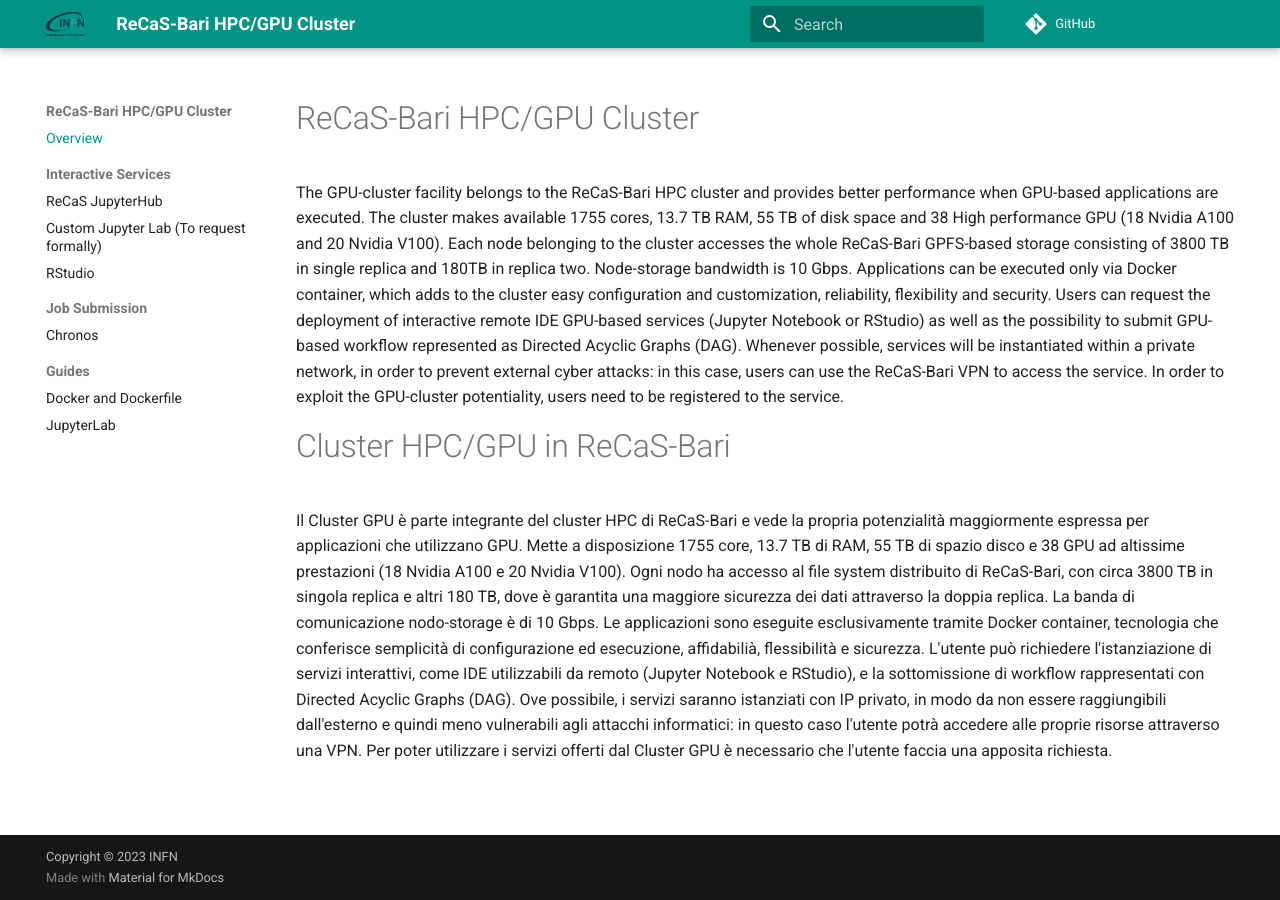
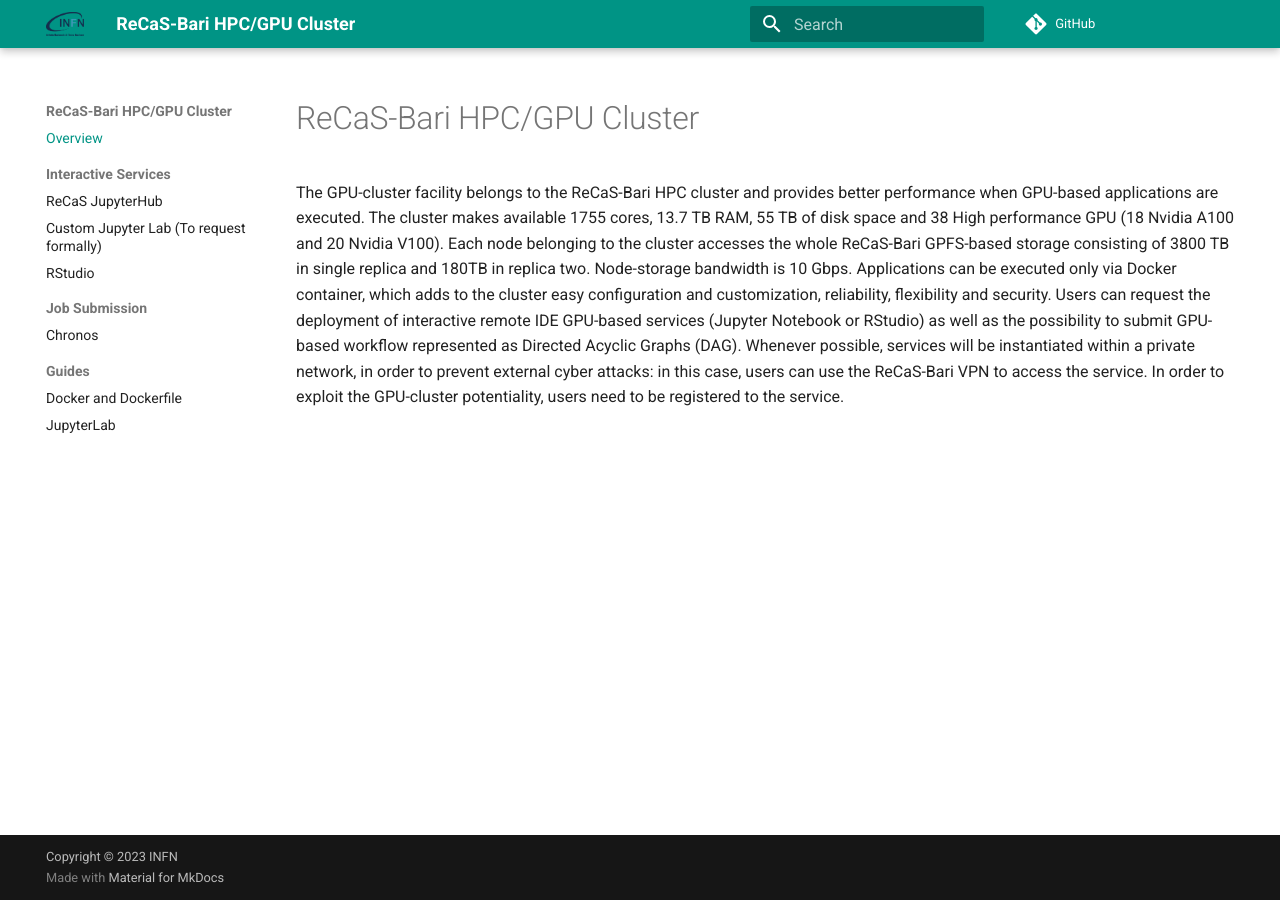
Before and after one commit to jvino/cluster-hpc-gpu-guides, an MkDocs documentation site: the page built from docs/index.md, in a window 1280 px wide. Built offline with MkDocs 1.6.1 and Material for MkDocs 9.7.7, drawn with Linux system fonts in a browser that asks for light colours; comment, search, counter and statistics services are not loaded.

```diff
--- a/docs/index.md
+++ b/docs/index.md
@@ -3,11 +3,3 @@
 Applications can be executed only via Docker container, which adds to the cluster easy configuration and customization, reliability, flexibility and security.
 Users can request the deployment of interactive remote IDE GPU-based services (Jupyter Notebook or RStudio) as well as the possibility to submit GPU-based workflow represented as Directed Acyclic Graphs (DAG).
 Whenever possible, services will be instantiated within a private network, in order to prevent external cyber attacks: in this case, users can use the ReCaS-Bari VPN to access the service. In order to exploit the GPU-cluster potentiality, users need to be registered to the service.
-
-
-
-# Cluster HPC/GPU in ReCaS-Bari
-Il Cluster GPU è parte integrante del cluster HPC di ReCaS-Bari e vede la propria potenzialità maggiormente espressa per applicazioni che utilizzano GPU. Mette a disposizione 1755 core, 13.7 TB di RAM, 55 TB di spazio disco e 38 GPU ad altissime prestazioni (18 Nvidia A100 e 20 Nvidia V100). Ogni nodo ha accesso al file system distribuito di ReCaS-Bari, con circa 3800 TB in singola replica e altri 180 TB, dove è garantita una maggiore sicurezza dei dati attraverso la doppia replica. La banda di comunicazione nodo-storage è di 10 Gbps.
-Le applicazioni sono eseguite esclusivamente tramite Docker container, tecnologia che conferisce semplicità di configurazione ed esecuzione, affidabilià, flessibilità e sicurezza.
-L'utente può richiedere l'istanziazione di servizi interattivi, come IDE utilizzabili da remoto (Jupyter Notebook e RStudio), e la sottomissione di workflow rappresentati con Directed Acyclic Graphs (DAG).
-Ove possibile, i servizi saranno istanziati con IP privato, in modo da non essere raggiungibili dall'esterno e quindi meno vulnerabili agli attacchi informatici: in questo caso l'utente potrà accedere alle proprie risorse attraverso una VPN. Per poter utilizzare i servizi offerti dal Cluster GPU è necessario che l'utente faccia una apposita richiesta.
```
